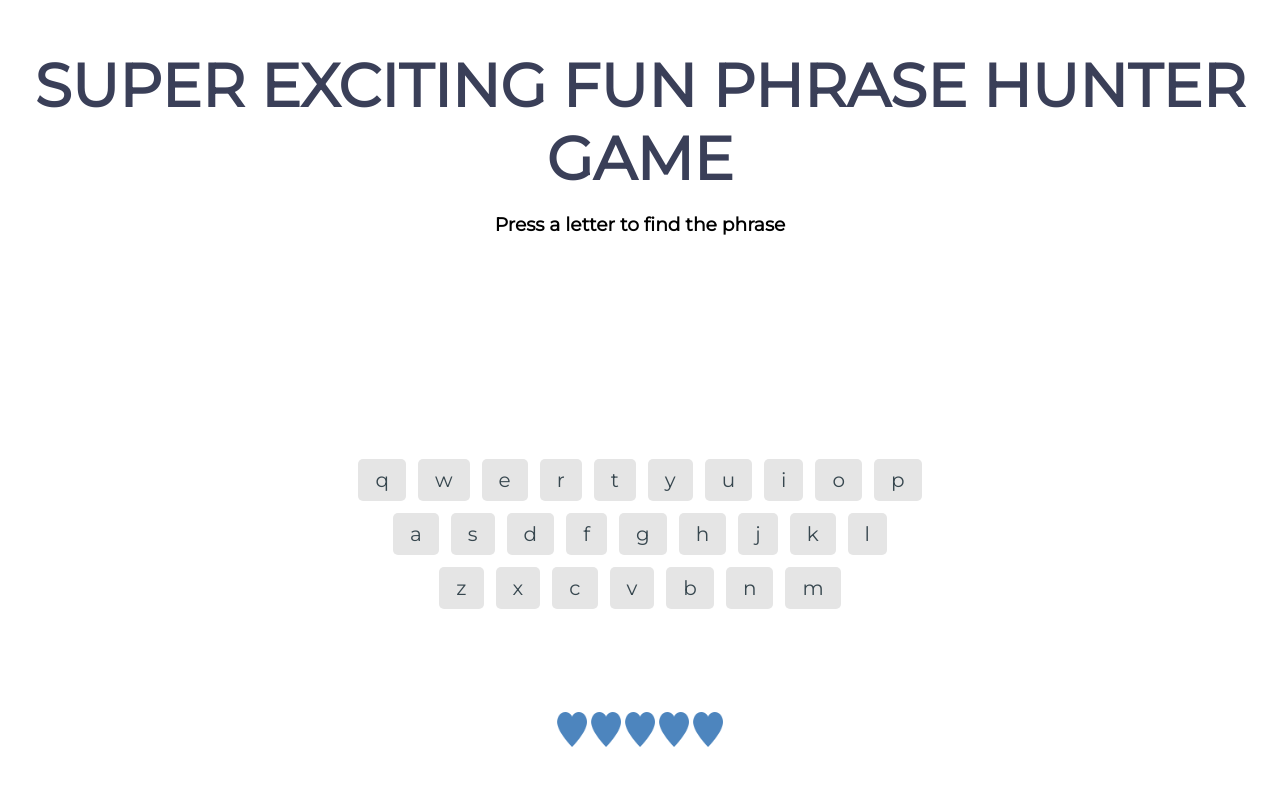
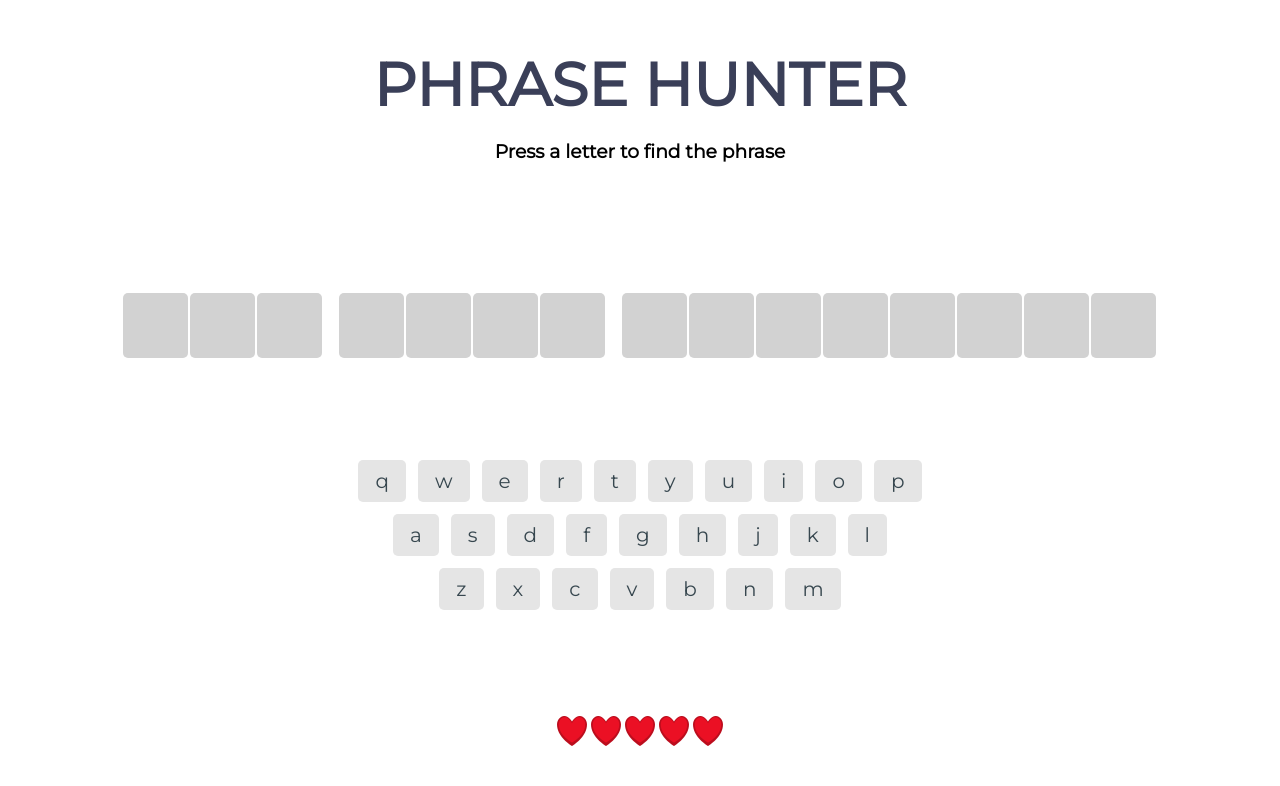
Before and after one commit to ElDuke717/game_show_app, a plain HTML site: page index.html in a window 1280 px wide. Both pictures are taken after a click on the button "Start Game". Drawn offline with Linux system fonts and the light colour scheme.

Commit message:
Added startGame and getRandPhrase functionality to start game button, begin part II

```diff
--- a/index.html
+++ b/index.html
@@ -20,7 +20,7 @@
 			</div>
 
 			<div id="banner" class="section">
-				<h2 class="header">Super Exciting Fun Phrase Hunter Game</h2>
+				<h2 class="header">Phrase Hunter</h2>
 				<h3>Press a letter to find the phrase</h3>
 			</div>
 
@@ -67,11 +67,11 @@
 
 			<div id="scoreboard" class="section">
 				<ol>
-					<li class="tries"><img src="images/liveHeart.png" alt="Heart Icon" height="35" width="30"></li>
-					<li class="tries"><img src="images/liveHeart.png" alt="Heart Icon" height="35" width="30"></li>
-					<li class="tries"><img src="images/liveHeart.png" alt="Heart Icon" height="35" width="30"></li>
-					<li class="tries"><img src="images/liveHeart.png" alt="Heart Icon" height="35" width="30"></li>
-					<li class="tries"><img src="images/liveHeart.png" alt="Heart Icon" height="35" width="30"></li>
+					<li class="tries"><img src="images/redliveheart.png" alt="Heart Icon" height="35" width="30"></li>
+					<li class="tries"><img src="images/redliveheart.png" alt="Heart Icon" height="35" width="30"></li>
+					<li class="tries"><img src="images/redliveheart.png" alt="Heart Icon" height="35" width="30"></li>
+					<li class="tries"><img src="images/redliveheart.png" alt="Heart Icon" height="35" width="30"></li>
+					<li class="tries"><img src="images/redliveheart.png" alt="Heart Icon" height="35" width="30"></li>
 				</ol>
 			</div>
 		</div>
--- a/js/Game.js
+++ b/js/Game.js
@@ -39,8 +39,7 @@ class Game {
     * Begins game by selecting a random phrase and displaying it to user
     */
     startGame() {
-
         document.getElementById("overlay").style.display = "none";
-
+        this.getRandomPhrase().addPhraseToDisplay();
     }
 }
```
Also changed, not shown: images/angrypoop.png (added), images/awesome.png (added), images/redliveheart.png (added).
